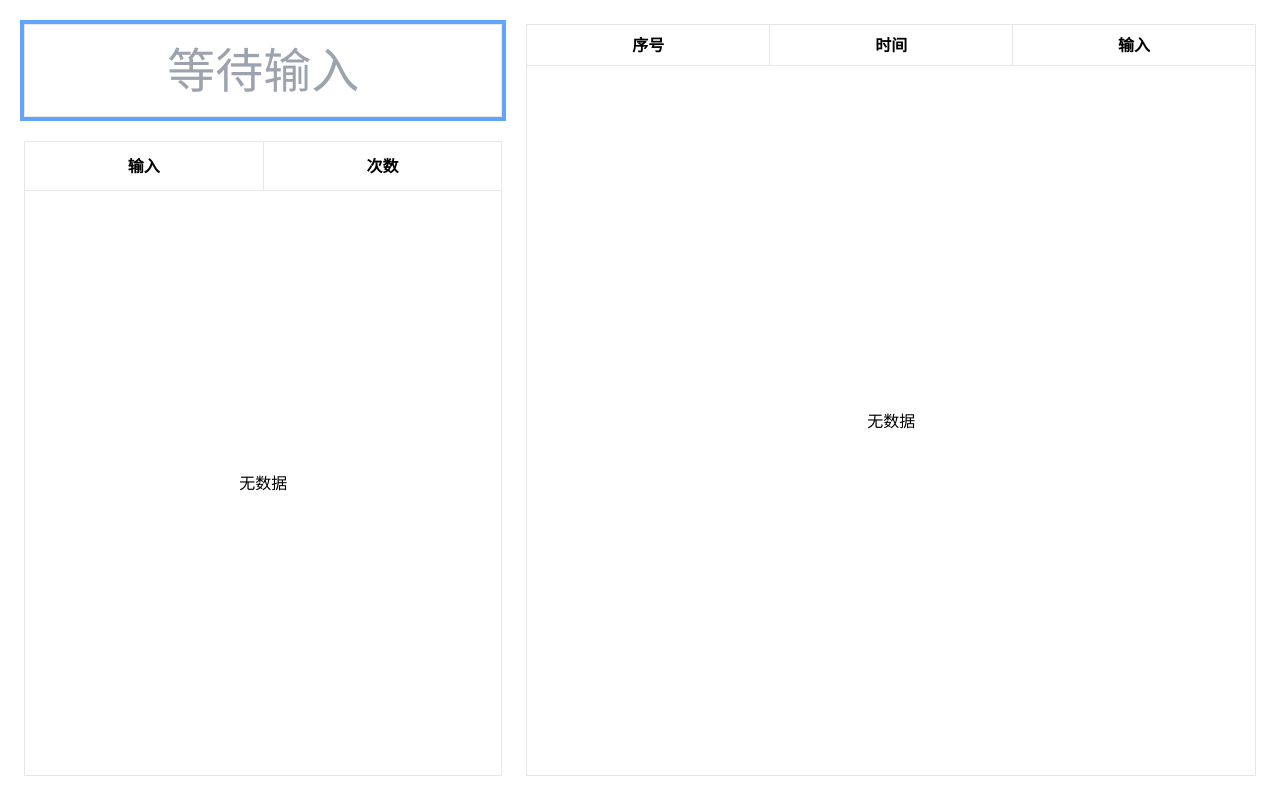
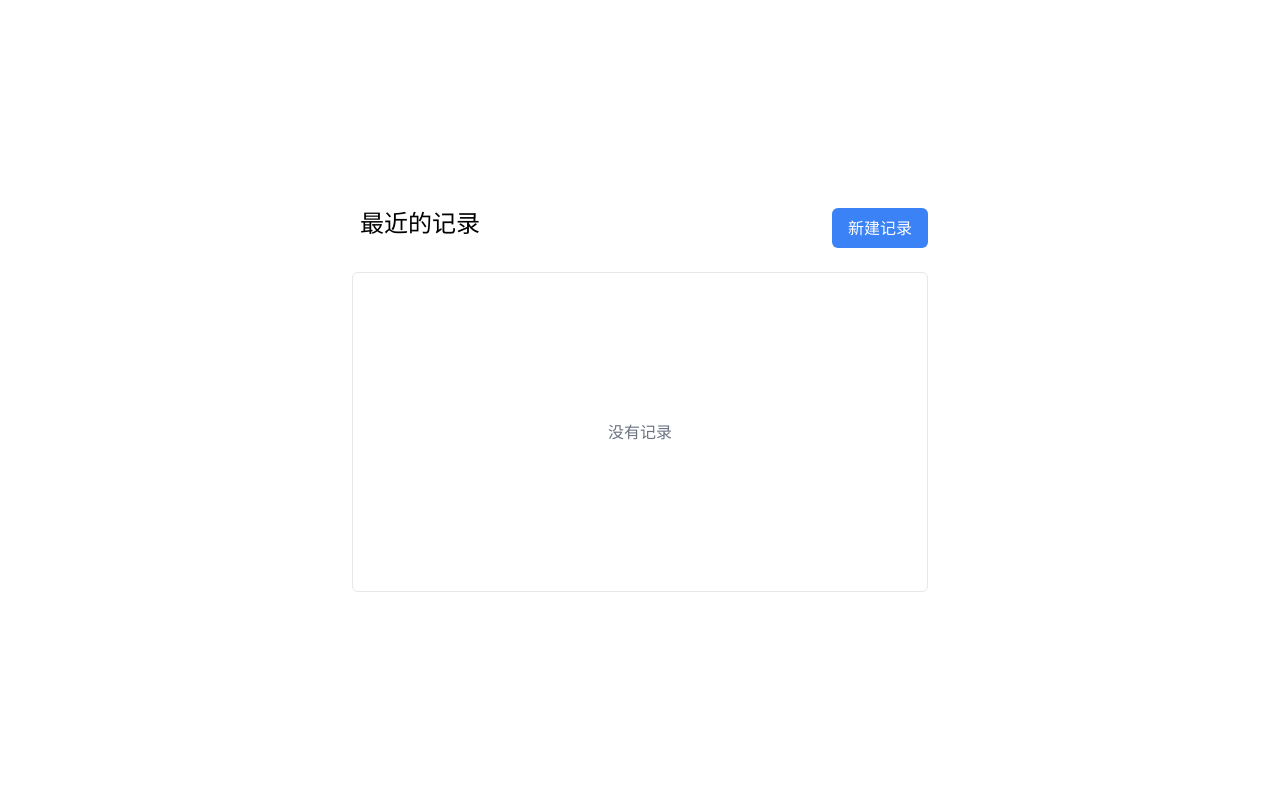
Before and after one commit to Lifeni/what-to-count, a React (Vite) app: page / in a window 1280 px wide. Built offline with nearby package versions, Linux system fonts and the light colour scheme.

Commit message:
优化界面效果

```diff
--- a/src/main/index.ts
+++ b/src/main/index.ts
@@ -6,8 +6,8 @@ const isDevelopment = process.env.NODE_ENV === 'development'
 
 function createWindow() {
   const win = new BrowserWindow({
-    width: 900,
-    height: 600,
+    width: 1080,
+    height: 720,
     webPreferences: {
       nodeIntegration: false,
       contextIsolation: true,
--- /dev/null
+++ b/src/renderer/App.tsx
@@ -0,0 +1,19 @@
+import React, { createContext, useState } from 'react'
+import Count from './views/Count'
+import Start from './views/Start'
+
+const App = () => {
+  const [view, setView] = useState<ViewType>('start')
+
+  return (
+    <div className="h-screen w-full font-sans p-6">
+      {view === 'start' ? (
+        <Start setView={setView} />
+      ) : view === 'count' ? (
+        <Count setView={setView} />
+      ) : null}
+    </div>
+  )
+}
+
+export default App
--- /dev/null
+++ b/src/renderer/components/Bar.tsx
@@ -0,0 +1,20 @@
+import React from 'react'
+import Button from './Button'
+
+const Bar = () => {
+  return (
+    <div className="flex justify-between gap-4">
+      <section className="flex gap-4">
+        <Button>返回最近记录</Button>
+        <Button>撤销</Button>
+        <Button>重做</Button>
+      </section>
+      <section className="flex gap-4">
+        <Button color="red">移除所有记录</Button>
+        <Button color="blue">导出记录</Button>
+      </section>
+    </div>
+  )
+}
+
+export default Bar
--- /dev/null
+++ b/src/renderer/components/Button.tsx
@@ -0,0 +1,22 @@
+import React, { ReactNode } from 'react'
+
+interface Props {
+  color?: string
+  action?: () => void
+  children: ReactNode | string
+}
+
+const Button = ({ color, action, children = '按钮' }: Props) => {
+  return (
+    <button
+      className={`${color ? `bg-${color}-500` : 'bg-gray-100'} ${
+        color ? `text-white` : `text-black`
+      } px-4 py-2 rounded-md focus:ring-4`}
+      onClick={action}
+    >
+      {children}
+    </button>
+  )
+}
+
+export default Button
--- a/src/renderer/components/Input.tsx
+++ b/src/renderer/components/Input.tsx
@@ -20,7 +20,7 @@ const Input = () => {
   return (
     <input
       ref={inputRef}
-      className="w-full px-5 py-4 text-5xl border outline-none text-center caret-transparent focus:ring-4 focus:ring-blue-400"
+      className="w-full px-5 py-4 text-5xl border outline-none rounded-md text-center caret-transparent focus:ring-4"
       type="text"
       autoFocus
       placeholder={result ? `[ ${result} ]` : '等待输入'}
--- a/src/renderer/components/Logs.tsx
+++ b/src/renderer/components/Logs.tsx
@@ -2,22 +2,27 @@ import React from 'react'
 
 const Logs = () => {
   return (
-    <table className="table-auto w-full h-full border">
+    <div
+      className="w-full h-full rounded-md overflow-hidden border focus:ring-4"
+      tabIndex={0}
+    >
+      <table className="w-full h-full border-none">
         <thead>
-        <tr>
-          <th className="px-4 py-2 border">序号</th>
-          <th className="px-4 py-2 border">时间</th>
-          <th className="px-4 py-2 border">输入</th>
+          <tr className="divide-x">
+            <th className="px-4 py-2">序号</th>
+            <th className="px-4 py-2">时间</th>
+            <th className="px-4 py-2">输入</th>
           </tr>
         </thead>
         <tbody>
-        <tr>
-          <td colSpan={3} className="px-4 py-3 border text-center">
+          <tr className="border-t divide-x">
+            <td colSpan={3} className="px-4 py-3 text-center ">
               无数据
             </td>
           </tr>
         </tbody>
       </table>
+    </div>
   )
 }
 
--- a/src/renderer/components/Statistics.tsx
+++ b/src/renderer/components/Statistics.tsx
@@ -2,17 +2,20 @@ import React from 'react'
 
 const Statistics = () => {
   return (
-    <div className="flex-1">
-      <table className="table-auto w-full h-full">
+    <div
+      className="flex-1 rounded-md overflow-hidden border focus:ring-4"
+      tabIndex={0}
+    >
+      <table className="border-none w-full h-full">
         <thead>
-          <tr>
-            <th className="px-4 py-3 border">输入</th>
-            <th className="px-4 py-3 border">次数</th>
+          <tr className="divide-x">
+            <th className="px-4 py-3">输入</th>
+            <th className="px-4 py-3">次数</th>
           </tr>
         </thead>
         <tbody>
-          <tr>
-            <td colSpan={2} className="px-4 py-3 border text-center">
+          <tr className="border-t divide-x">
+            <td colSpan={2} className="px-4 py-3 text-center">
               无数据
             </td>
           </tr>
--- /dev/null
+++ b/src/renderer/index.d.ts
@@ -0,0 +1 @@
+type ViewType = 'start' | 'count'
--- a/src/renderer/main.tsx
+++ b/src/renderer/main.tsx
@@ -1,7 +1,7 @@
 import React from 'react'
 import ReactDOM from 'react-dom'
 import './index.css'
-import App from './views/App'
+import App from './App'
 
 ReactDOM.render(
   <React.StrictMode>
--- a/src/renderer/views/App.tsx
+++ b/src/renderer/views/Count.tsx
@@ -1,15 +1,21 @@
-import React, { createContext } from 'react'
+import Bar from '@renderer/components/Bar'
+import React, { createContext, Dispatch, SetStateAction } from 'react'
 import Input from '../components/Input'
 import Logs from '../components/Logs'
 import Statistics from '../components/Statistics'
 
 const InputContext = createContext([])
 
-const App = () => {
+interface Props {
+  setView: Dispatch<SetStateAction<ViewType>>
+}
+
+const Count = ({ setView }: Props) => {
   return (
     <InputContext.Provider value={[]}>
-      <div className="h-screen w-full font-sans p-6">
-        <main className="h-full grid grid-cols-5 gap-6">
+      <main className="h-full flex flex-col gap-6">
+        <Bar />
+        <div className="h-full grid grid-cols-5 gap-6">
           <section className="flex flex-col col-span-2 gap-6 h-full">
             <Input />
             <Statistics />
@@ -17,10 +23,10 @@ const App = () => {
           <section className="col-span-3 h-full">
             <Logs />
           </section>
-        </main>
-      </div>
+        </div>
+      </main>
     </InputContext.Provider>
   )
 }
 
-export default App
+export default Count
--- /dev/null
+++ b/src/renderer/views/Start.tsx
@@ -0,0 +1,47 @@
+import localforage from 'localforage'
+import React, { Dispatch, SetStateAction, useEffect, useState } from 'react'
+
+interface Props {
+  setView: Dispatch<SetStateAction<ViewType>>
+}
+
+const Start = ({ setView }: Props) => {
+  const [records, setRecords] = useState<string[]>([])
+
+  useEffect(() => {
+    localforage.keys().then(keys => setRecords(keys))
+  }, [])
+
+  const handleNewRecord = () => {
+    setView('count')
+  }
+
+  return (
+    <main className="w-100 max-w-xl h-full mx-auto flex flex-col items-center justify-center gap-6">
+      <section className="w-full col-span-1 flex gap-6 justify-between">
+        <h1 className="text-2xl px-2">最近的记录</h1>
+        <button
+          className="bg-blue-500 text-white px-4 py-2 rounded-md focus:ring-4"
+          onClick={handleNewRecord}
+        >
+          新建记录
+        </button>
+      </section>
+      <div className="w-full border h-80 p-6 rounded-md">
+        {records.length === 0 ? (
+          <div className="w-full h-full flex items-center justify-center">
+            <p className="text-md text-gray-500">没有记录</p>
+          </div>
+        ) : (
+          <ul>
+            {records.map((record, index) => (
+              <li key={index}>{record}</li>
+            ))}
+          </ul>
+        )}
+      </div>
+    </main>
+  )
+}
+
+export default Start
```
Also changed, not shown: src/renderer/components/Modal.tsx (added). Lines whose indentation alone changed are shown as unchanged.
